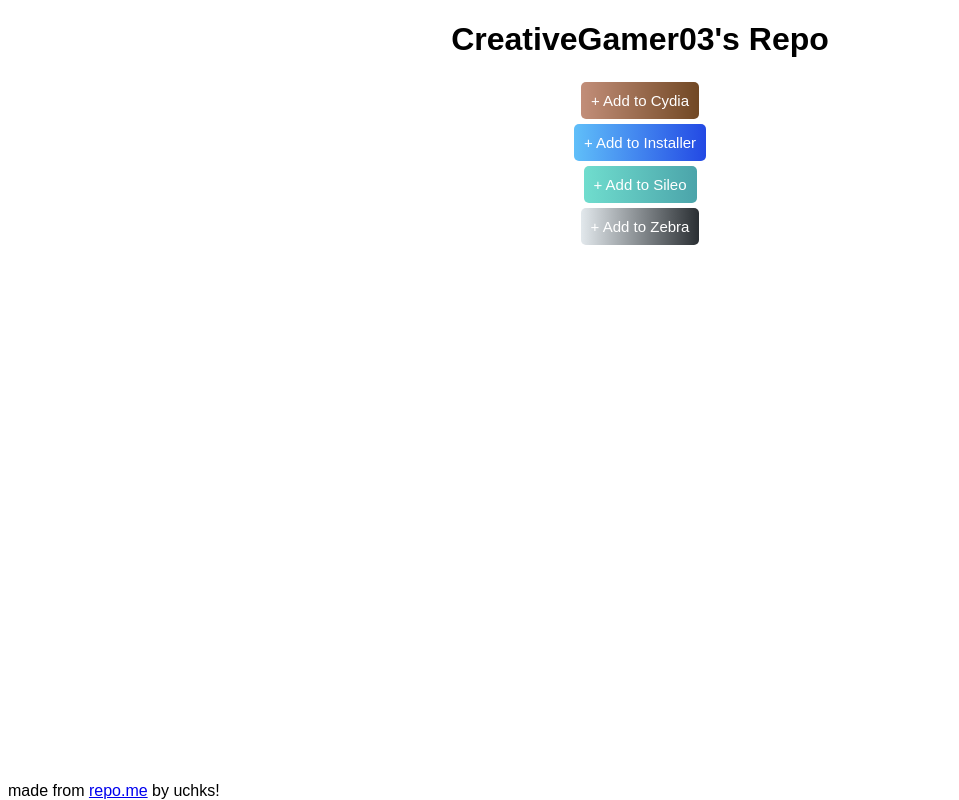
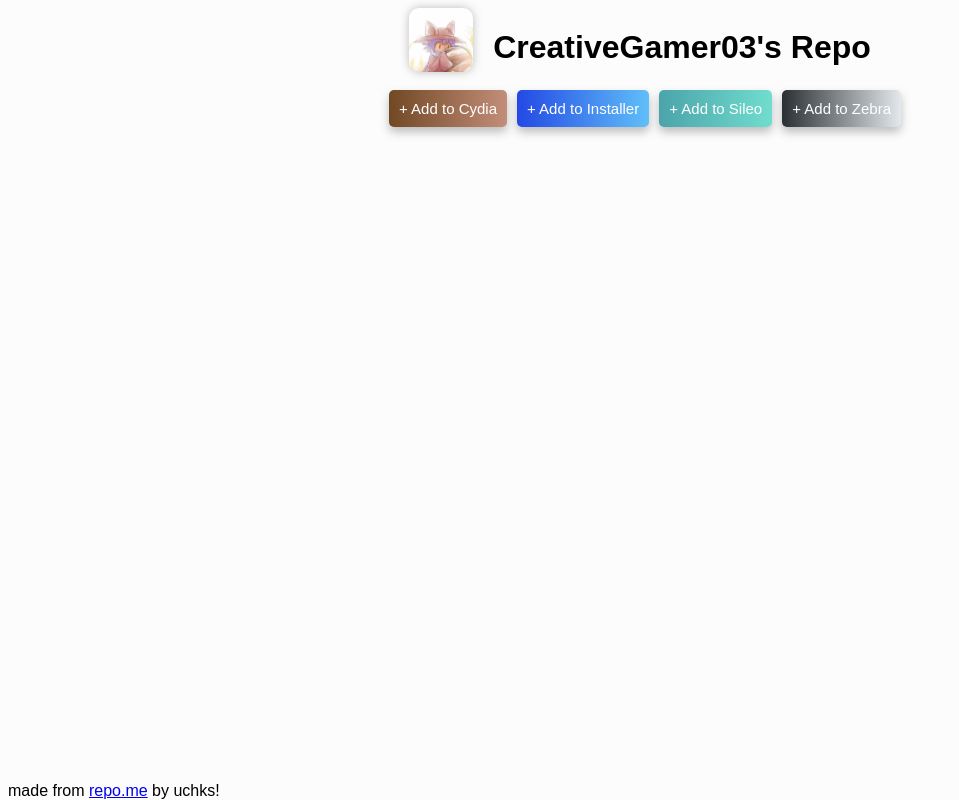
Before and after one commit to creativegamer03/creativegamer03-repo, a plain HTML site: page repo/index.html in a window 1280 px wide. Shown: the whole page, without its empty margins (0-959 px from the left). Drawn offline with nearby package versions, Linux system fonts and the light colour scheme; no server answers.

Commit message:
Update repo page

```diff
--- a/repo/index.css
+++ b/repo/index.css
@@ -1,6 +1,7 @@
 html {
 	height: 100%;
 	width: 100%;
+	background-color: rgba(0, 0, 0, 0.01);
 }
 
 body {
@@ -16,26 +17,86 @@
 	margin-bottom: 3px;
 	border-style: none;
 	cursor: pointer;
+	font-family: sans-serif;
+	filter: drop-shadow(0 5px 5px rgba(0, 0, 0, 0.25));
+	transition: filter 0.2s ease-out, transform 0.2s ease-out;
 }
 
 .repo-button:before {
 	content: '+ ';
 }
 
+.repo-button:hover {
+	transform: translateY(-5px);
+	filter: drop-shadow(0 10px 10px rgba(0, 0, 0, 0.25));
+}
+
+.repo-button:active {
+	transform: translateY(0px);
+	filter: drop-shadow(0 5px 5px rgba(0, 0, 0, 0.25));
+}
+
 #cydia {
-	background-image: linear-gradient(90deg, #C28E79, #714824);
+	background-image: linear-gradient(90deg, #C28E79, #714824, #C28E79);
+	background-size: 200%;
+	background-position: 100%;
+	transition: background-position 0.2s ease-out;
+}
+
+#cydia:hover {
+	background-position: 0%;
 }
 
 #installer {
-	background-image: linear-gradient(90deg, #60BFF9, #2349E4);
+	background-image: linear-gradient(90deg, #60BFF9, #2349E4, #60BFF9);
+	background-size: 200%;
+	background-position: 100%;
+	transition: background-position 0.2s ease-out;
+}
+
+#installer:hover {
+	background-position: 0%;
 }
 
 #sileo {
-	background-image: linear-gradient(90deg, #70DDCE, #4BA4AA);
+	background-image: linear-gradient(90deg, #70DDCE, #4BA4AA, #70DDCE);
+	background-size: 200%;
+	background-position: 100%;
+	transition: background-position 0.2s ease-out;
+}
+
+#sileo:hover {
+	background-position: 0%;
 }
 
 #zebra {
-	background-image: linear-gradient(90deg, #E2E8EC, #2A2F33);
+	background-image: linear-gradient(90deg, #E2E8EC, #2A2F33, #E2E8EC);
+	background-size: 200%;
+	background-position: 100%;
+	transition: background-position 0.2s ease-out;
+}
+
+#zebra:hover {
+	background-position: 0%;
+}
+
+#centerbox {
+	display: flex;
+	justify-content: center;
+}
+
+#centerbox button {
+	margin-left: 10px;
+}
+
+#title {
+	display: flex;
+	justify-content: center;
+}
+
+#title img {
+	margin-right: 20px;
+	filter: drop-shadow(0 0 5px rgba(0, 0, 0, 0.25));
 }
 
 #repos {
--- a/repo/index.html
+++ b/repo/index.html
@@ -7,11 +7,16 @@
 	</head>
 	<body>
 		<center>
-			<h1>CreativeGamer03's Repo</h1>
-			<button class="repo-button" id="cydia" onclick="location.href='cydia://url/https://cydia.saurik.com/api/share#?source=https://creativegamer03.github.io/repo/';">Add to Cydia</button><br/>
-			<button class="repo-button" id="installer" onclick="location.href='installer://add/https://creativegamer03.github.io/repo/';">Add to Installer</button><br/>
-			<button class="repo-button" id="sileo" onclick="location.href='sileo://source/https://creativegamer03.github.io/repo/';">Add to Sileo</button><br/>
-			<button class="repo-button" id="zebra" onclick="location.href='zbra://sources/add/https://creativegamer03.github.io/repo/';">Add to Zebra</button><br/>
+			<div id="title">
+				<img src="CydiaIcon.png" width="64" height="64" style="border-radius: 10px">
+				<h1>CreativeGamer03's Repo</h1>
+			</div>
+			<div id="centerbox">
+				<button class="repo-button" id="cydia" onclick="location.href='cydia://url/https://cydia.saurik.com/api/share#?source=https://creativegamer03.github.io/repo/';">Add to Cydia</button>
+				<button class="repo-button" id="installer" onclick="location.href='installer://add/https://creativegamer03.github.io/repo/';">Add to Installer</button>
+				<button class="repo-button" id="sileo" onclick="location.href='sileo://source/https://creativegamer03.github.io/repo/';">Add to Sileo</button>
+				<button class="repo-button" id="zebra" onclick="location.href='zbra://sources/add/https://creativegamer03.github.io/repo/';">Add to Zebra</button>
+			</div>
 		</center>
 		<div id="repos">
 			<div id="repo-packages"></div>
```
